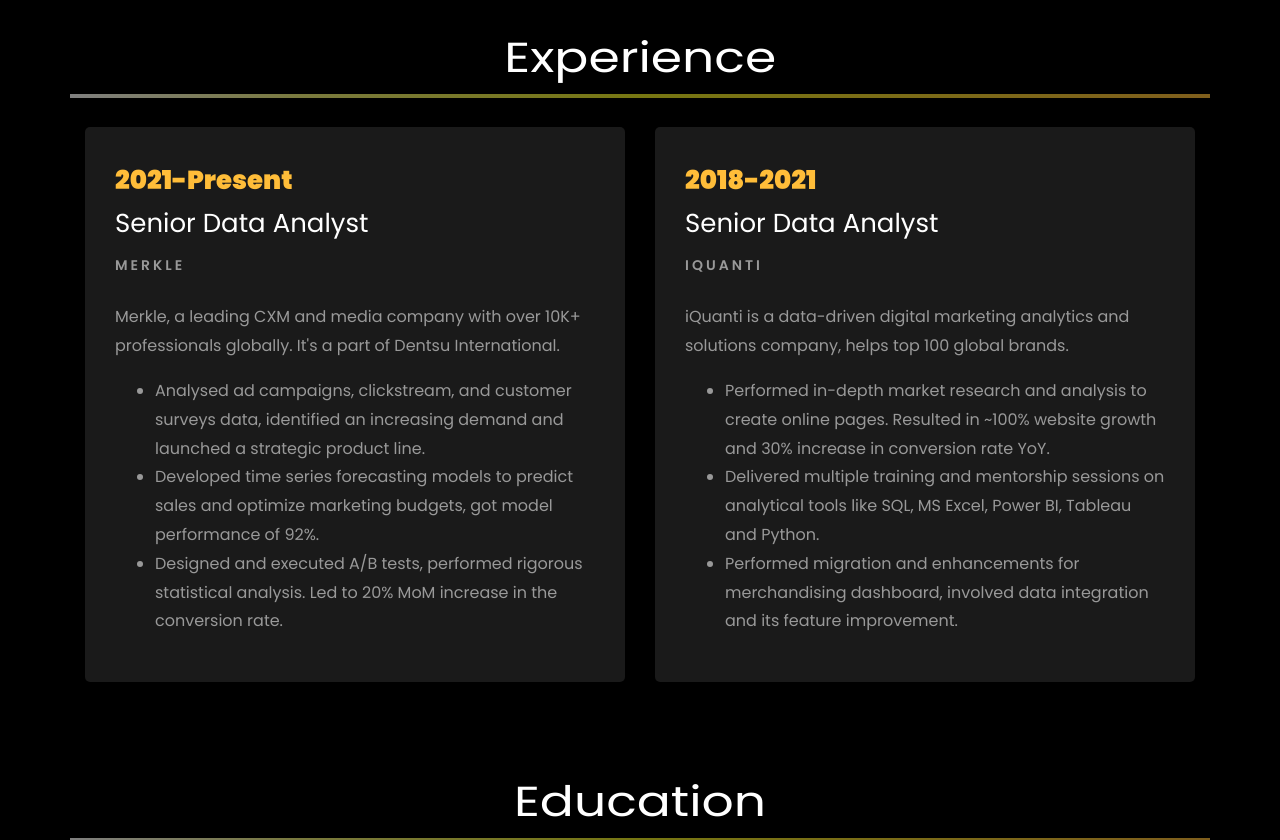
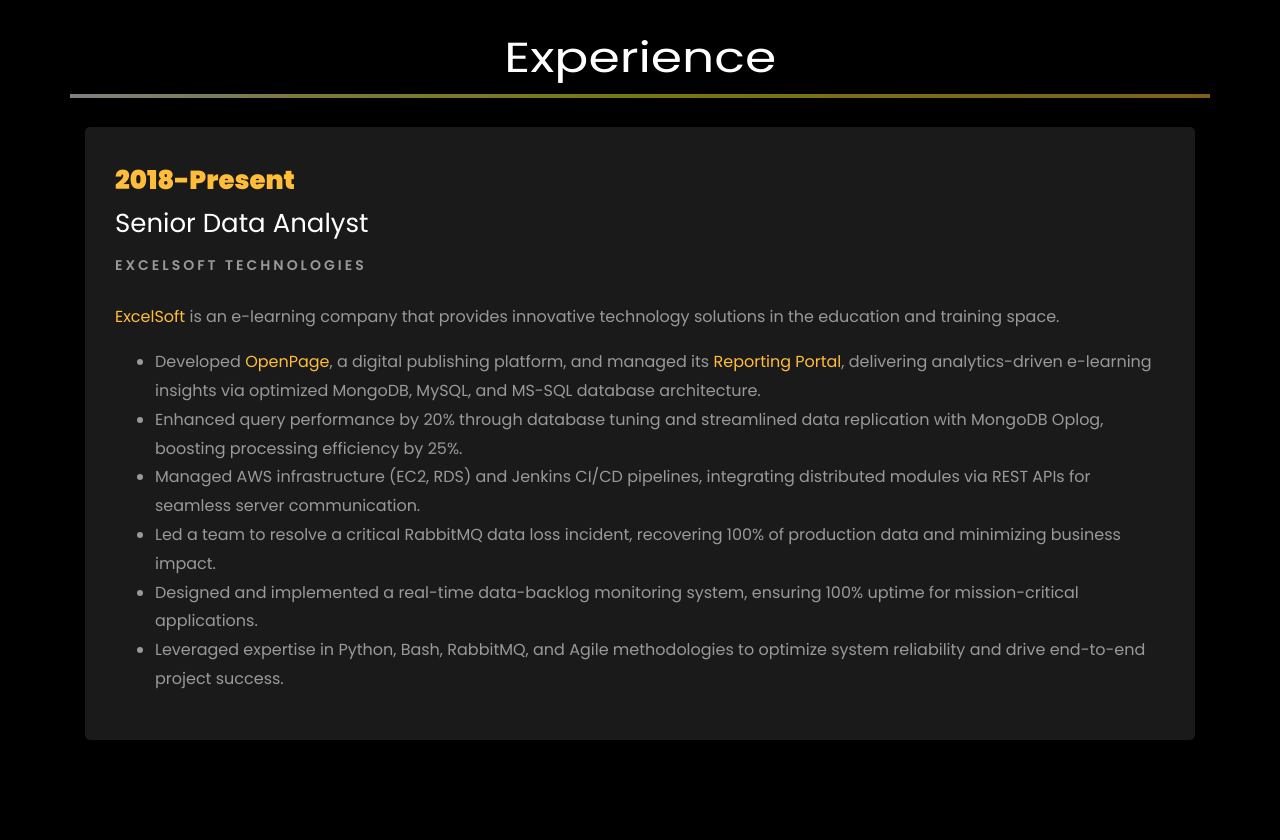
Before and after one commit to badalharit/badalharit.github.io, a plain HTML site: page index.html in a window 1280 px wide. Shown: the part 1960-2800 px from the top of the page. Drawn offline with Linux system fonts and the light colour scheme; files whose address does not match are found by name.

Commit message:
Experience Updated

```diff
--- a/index.html
+++ b/index.html
@@ -324,32 +324,19 @@
 		<br>
 
 		<div class="row">
-				<div class="col-md-6">
+				<div class="col-md-12">
 					<div class="resume-wrap ftco-animate">
-						<span class="date">2021-Present</span>
+						<span class="date">2018-Present</span>
 						<h2>Senior Data Analyst</h2>
-						<span class="position">Merkle</span>
-						<p class="mt-4">Merkle, a leading CXM and media company with over 10K+ professionals globally. It's a part of Dentsu International.
+						<span class="position">Excelsoft Technologies</span>
+						<p class="mt-4"><a href="https://www.excelsoftcorp.com" target="_blank">ExcelSoft</a> is an e-learning company that provides innovative technology solutions in the education and training space.
 							<ul>
-								<li>Analysed ad campaigns, clickstream, and customer surveys data, identified an increasing demand and launched a strategic product line.</li>
-								<li>Developed time series forecasting models to predict sales and optimize marketing budgets, got model performance of 92%.</li>
-								<li>Designed and executed A/B tests, performed rigorous statistical analysis. Led to 20% MoM increase in the conversion rate.</li>
-							</ul>
-						</p>
-					</div>
-
-				</div>
-
-				<div class="col-md-6">
-					<div class="resume-wrap ftco-animate">
-						<span class="date">2018-2021</span>
-						<h2>Senior Data Analyst</h2>
-						<span class="position">iQuanti</span>
-						<p class="mt-4">iQuanti is a data-driven digital marketing analytics and solutions company, helps top 100 global brands.
-							<ul>
-								<li>Performed in-depth market research and analysis to create online pages. Resulted in ~100% website growth and 30% increase in conversion rate YoY.</li>
-								<li>Delivered multiple training and mentorship sessions on analytical tools like SQL, MS Excel, Power BI, Tableau and Python.</li>
-								<li>Performed migration and enhancements for merchandising dashboard, involved data integration and its feature improvement.</li>
+								<li>Developed <a href="https://www.excelsoftcorp.com/openpage/" target="_blank">OpenPage</a>, a digital publishing platform, and managed its <a href="https://www.excelsoftcorp.com/openpage/platform/reporting-portal/" target="_blank">Reporting Portal</a>, delivering analytics-driven e-learning insights via optimized MongoDB, MySQL, and MS-SQL database architecture.</li>
+								<li>Enhanced query performance by 20% through database tuning and streamlined data replication with MongoDB Oplog, boosting processing efficiency by 25%.</li>
+								<li>Managed AWS infrastructure (EC2, RDS) and Jenkins CI/CD pipelines, integrating distributed modules via REST APIs for seamless server communication.</li>
+								<li>Led a team to resolve a critical RabbitMQ data loss incident, recovering 100% of production data and minimizing business impact.</li>
+								<li>Designed and implemented a real-time data-backlog monitoring system, ensuring 100% uptime for mission-critical applications.</li>
+								<li>Leveraged expertise in Python, Bash, RabbitMQ, and Agile methodologies to optimize system reliability and drive end-to-end project success.</li>
 							</ul>
 						</p>
 					</div>
```
